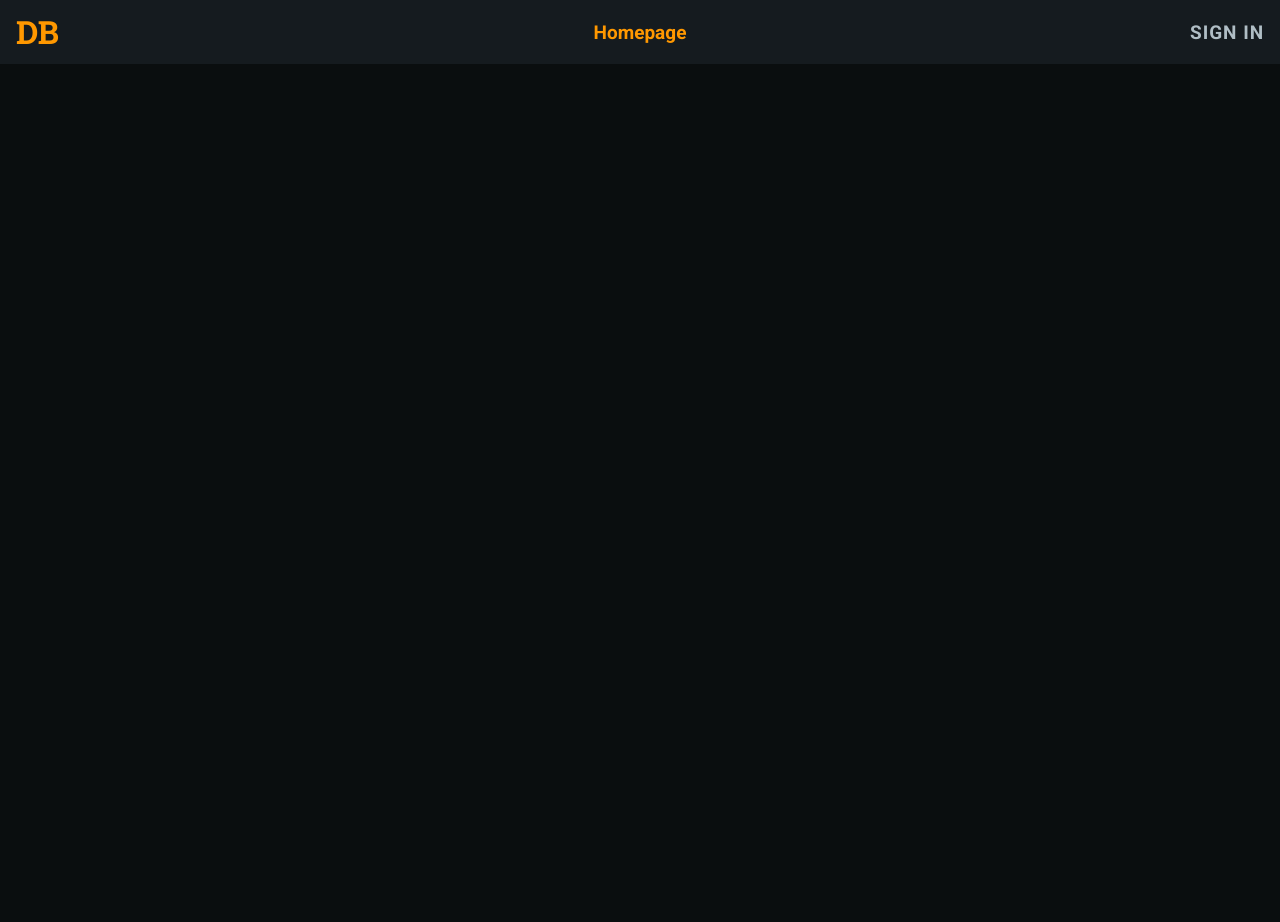
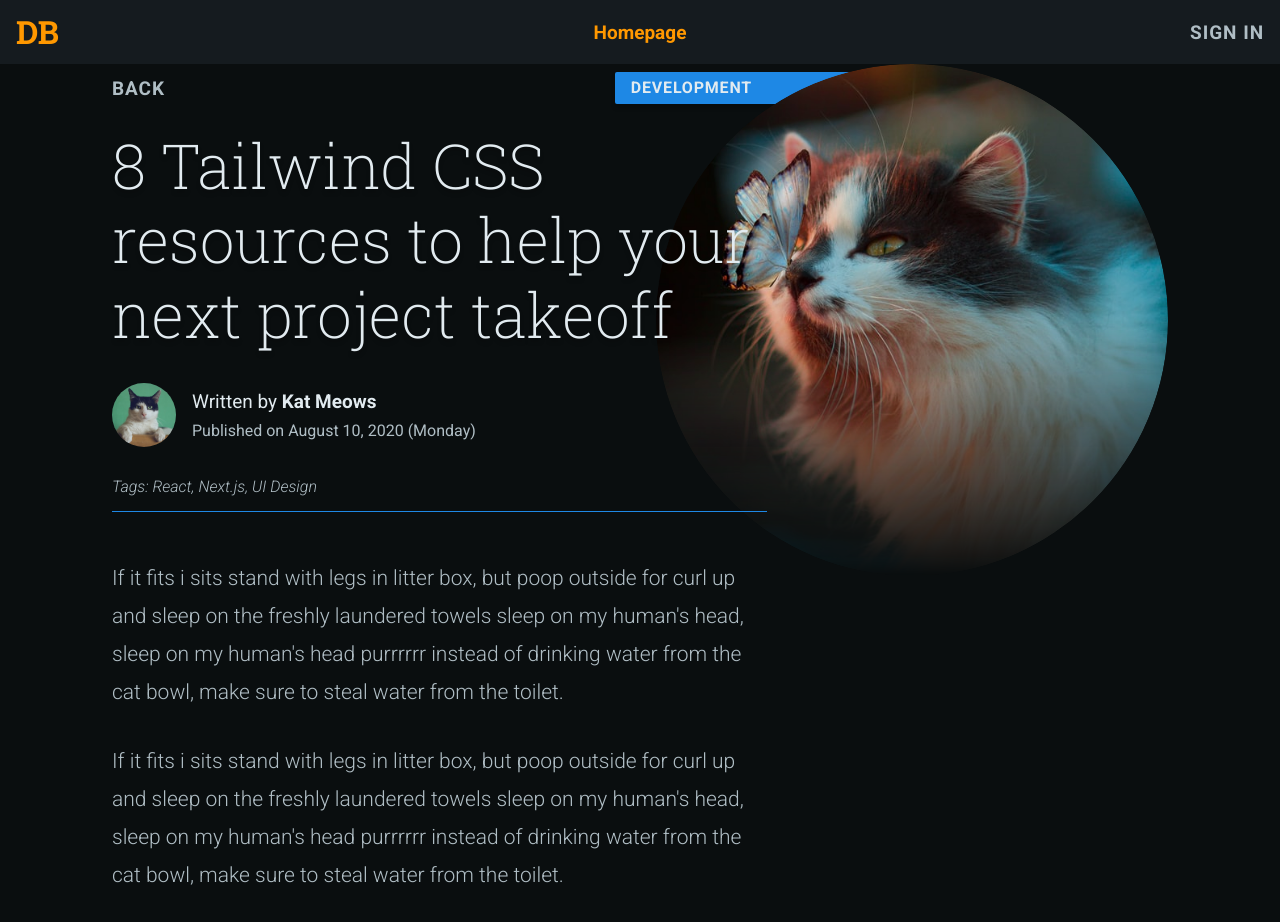
Before and after one commit to eanesparrago/project-deblogger-frontend, a Next.js app: page /post/test in a window 1280 px wide. Shown: the top 922 px of the page. Before the commit the page ends 800 px from the top, so only its background shows below. Built offline with nearby package versions, Linux system fonts and the light colour scheme.

Commit message:
Add post page

```diff
--- a/components/PostCard.js
+++ b/components/PostCard.js
@@ -278,7 +278,7 @@ const PostCard = () => {
               React, Next.js, UI Design
             </span>
 
-            <Link href="/post/test">
+            <Link href="/post/[slug]" as="/post/test">
               <a className="PostCard__read-button">READ</a>
             </Link>
           </footer>
--- a/pages/_document.js
+++ b/pages/_document.js
@@ -36,7 +36,7 @@ export default class MyDocument extends Document {
 
           <link
             rel="preload"
-            href="https://fonts.googleapis.com/css2?family=Roboto+Slab:wght@400;700&family=Roboto:ital,wght@0,300;0,400;0,700;1,300&display=swap"
+            href="https://fonts.googleapis.com/css2?family=Roboto+Slab:wght@200;300;400;700&family=Roboto:ital,wght@0,300;0,400;0,700;1,300&display=swap"
             rel="stylesheet"
           />
 
--- a/pages/post/[slug].js
+++ b/pages/post/[slug].js
@@ -1,15 +1,190 @@
 import styled from "styled-components";
 
 import CommonLayout from "components/CommonLayout";
+import UppercaseTextButton from "components/UppercaseTextButton";
+import UserAvatar from "components/UserAvatar";
 
 const S = {};
 
-S.Post = styled.div``;
+S.Post = styled.article`
+  margin: 0 auto;
+  width: ${(p) => p.theme.size.free(1056)};
+  padding-top: ${(p) => p.theme.size[64]};
+  padding-bottom: ${(p) => p.theme.size[64]};
+
+  .Post__header-block {
+    position: relative;
+    margin-bottom: ${(p) => p.theme.size[48]};
+  }
+
+  .Post__back-button {
+    margin-bottom: ${(p) => p.theme.size[16]};
+  }
+
+  .Post__category {
+    position: absolute;
+    top: ${(p) => p.theme.size[8]};
+    right: ${(p) => p.theme.size.free(256)};
+    z-index: -2;
+
+    display: inline-flex;
+    align-items: center;
+    background-color: ${(p) => p.theme.color.blue};
+    padding: 0 ${(p) => p.theme.size[16]};
+    padding-right: ${(p) => p.theme.size.free(160)};
+    border-radius: 2px;
+    box-shadow: ${(p) => p.theme.shadow.small};
+    position: absolute;
+    height: ${(p) => p.theme.size[32]};
+
+    font-weight: 700;
+    line-height: 100%;
+    letter-spacing: 0.05em;
+    text-transform: uppercase;
+  }
+
+  .Post__title-text {
+    width: 62%;
+    font-size: 3.875em;
+    font-family: ${(p) => p.theme.font.serif};
+    font-weight: 200;
+    line-height: 120%;
+    text-shadow: ${(p) => p.theme.shadow.small};
+    margin-bottom: ${(p) => p.theme.size[32]};
+  }
+
+  .Post__author-block {
+    display: flex;
+    align-items: center;
+    margin-bottom: ${(p) => p.theme.size[32]};
+  }
+
+  .Post__authorText-block {
+  }
+
+  .Post__authorPhoto-UserAvatar {
+    margin-right: ${(p) => p.theme.size[16]};
+  }
+
+  .Post__authorName-text {
+    font-size: 1.1875em;
+    margin-bottom: ${(p) => p.theme.size[12]};
+  }
+
+  .Post__authorDate-text {
+    color: ${(p) => p.theme.color.lightMuted};
+  }
+
+  .Post__tags-text {
+    color: ${(p) => p.theme.color.lightMuted};
+    font-style: italic;
+    margin-bottom: ${(p) => p.theme.size[16]};
+  }
+
+  .Post__divider-graphic {
+    width: 62%;
+    height: 1px;
+    background-color: ${(p) => p.theme.color.blue};
+  }
+
+  .Post__photo-wrapper {
+    width: ${(p) => p.theme.size.free(512)};
+    height: ${(p) => p.theme.size.free(512)};
+    border-radius: 100%;
+    overflow: hidden;
+    position: absolute;
+    top: 0;
+    right: 0;
+    z-index: -1;
+    -webkit-mask-image: linear-gradient(to bottom, transparent 25%, black 75%);
+    mask-image: linear-gradient(
+      to bottom,
+      rgba(0, 0, 0, 1) 50%,
+      transparent 100%
+    );
+  }
+
+  .Post__photo-image {
+    width: 100%;
+    height: 100%;
+    object-fit: cover;
+    filter: brightness(90%);
+  }
+
+  .Post__content-block {
+  }
+
+  .Post__contentParagraph-text {
+    width: 62%;
+    font-weight: 300;
+    font-size: 1.3125em;
+    line-height: 180%;
+    color: ${(p) => p.theme.color.lightMuted};
+    margin-bottom: ${(p) => p.theme.size[32]};
+  }
+`;
 
 const Post = () => {
   return (
     <CommonLayout>
-      <S.Post></S.Post>
+      <S.Post>
+        <div className="Post__header-block">
+          <UppercaseTextButton className="Post__back-button">
+            Back
+          </UppercaseTextButton>
+
+          <div className="Post__category">Development</div>
+
+          <h1 className="Post__title-text">
+            8 Tailwind CSS resources to help your next project takeoff
+          </h1>
+
+          <div className="Post__author-block">
+            <UserAvatar
+              className="Post__authorPhoto-UserAvatar"
+              size="medium"
+            ></UserAvatar>
+
+            <div className="Post__authorText-block">
+              <div className="Post__authorName-text">
+                Written by <strong>Kat Meows</strong>
+              </div>
+
+              <div className="Post__authorDate-text">
+                Published on August 10, 2020 (Monday)
+              </div>
+            </div>
+          </div>
+
+          <div className="Post__tags-text">Tags: React, Next.js, UI Design</div>
+
+          <div className="Post__divider-graphic"></div>
+
+          <div className="Post__photo-wrapper">
+            <img
+              src="/static/images/post_photo_01.jpg"
+              alt=""
+              className="Post__photo-image"
+            />
+          </div>
+        </div>
+
+        <div className="Post__content-block">
+          <p className="Post__contentParagraph-text">
+            If it fits i sits stand with legs in litter box, but poop outside
+            for curl up and sleep on the freshly laundered towels sleep on my
+            human's head, sleep on my human's head purrrrrr instead of drinking
+            water from the cat bowl, make sure to steal water from the toilet.
+          </p>
+
+          <p className="Post__contentParagraph-text">
+            If it fits i sits stand with legs in litter box, but poop outside
+            for curl up and sleep on the freshly laundered towels sleep on my
+            human's head, sleep on my human's head purrrrrr instead of drinking
+            water from the cat bowl, make sure to steal water from the toilet.
+          </p>
+        </div>
+      </S.Post>
     </CommonLayout>
   );
 };
```
Also changed, not shown: public/static/images/post_photo_01.jpg (added).
